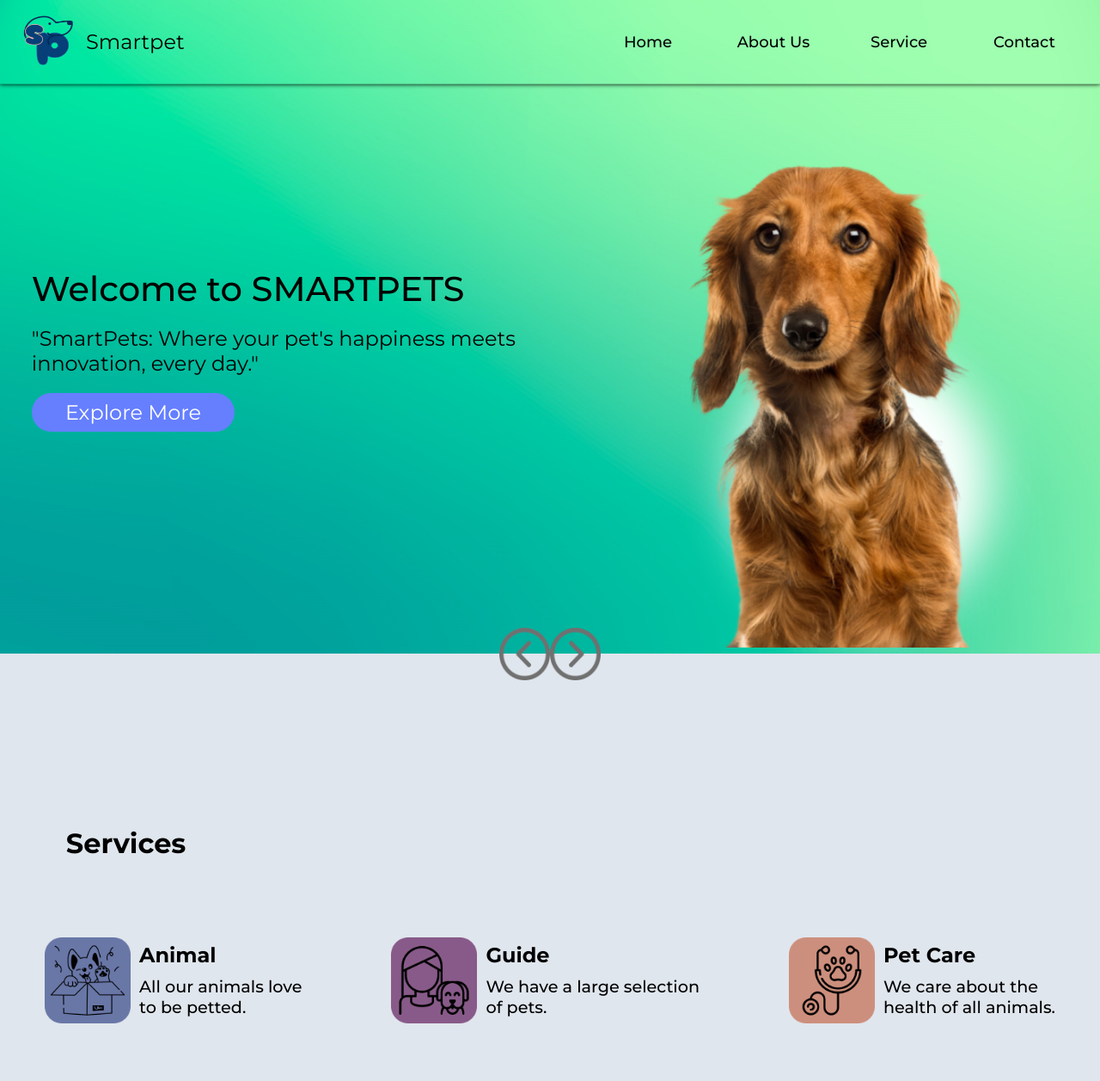
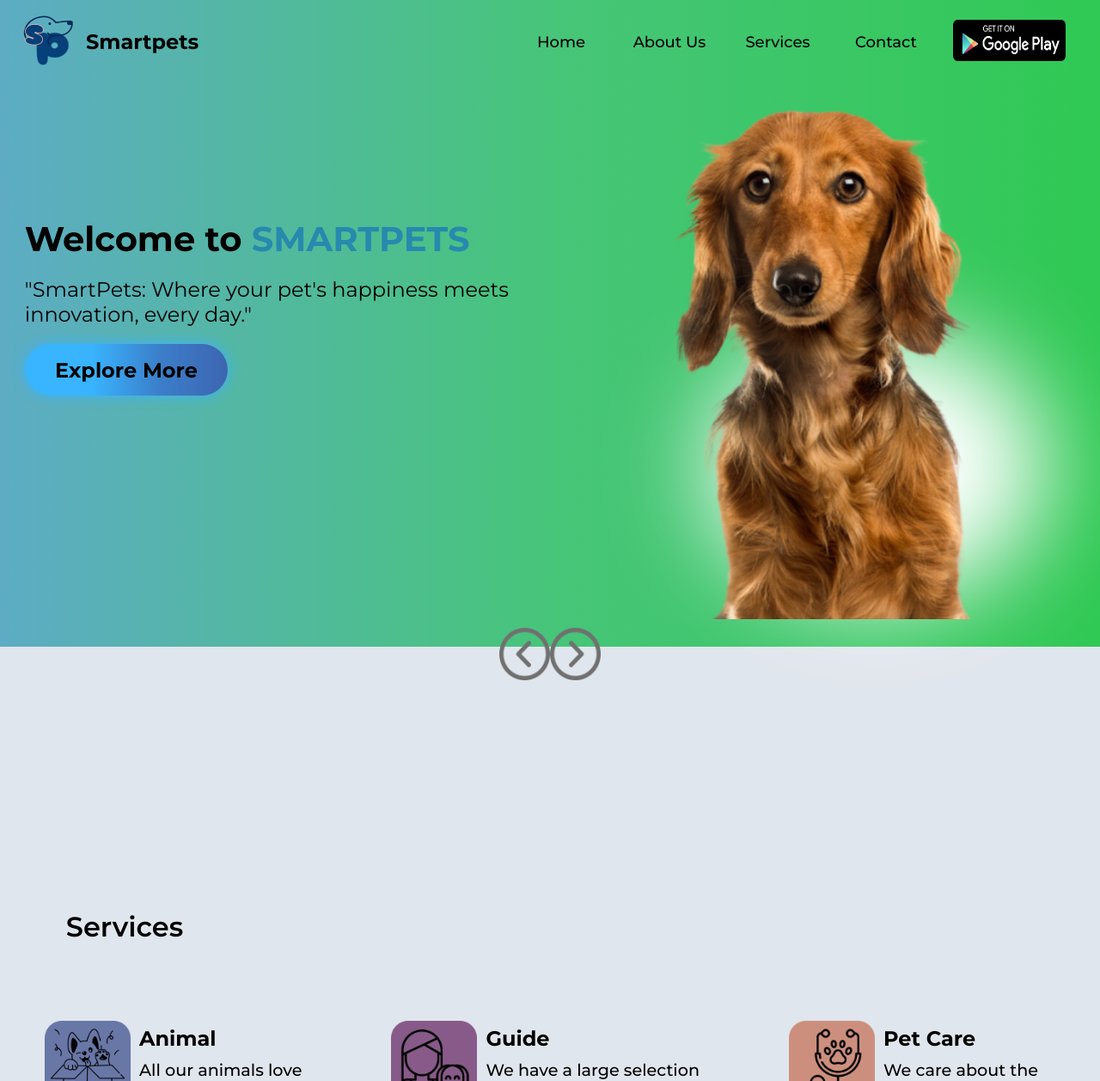
Before and after one commit to Siva22223333/Smartpet, a Django app: page / in a window 1280 px wide. Shown: the top 1257 px of the page at 86% size. Run offline with Django 5.2, Linux system fonts and the light colour scheme.

Commit message:
24-9-2024

```diff
--- a/smartpet/static/css/Dashboard.css
+++ b/smartpet/static/css/Dashboard.css
@@ -31,36 +31,33 @@ body {
     height: 95%;
     width: 100%;
     position: relative;
+
 }
 
-.background-img {
-    position: absolute;
-    width: 100%;
-    height: 100%;
-    left: 0;
-    top: 0;
-    z-index: -1;
-    object-fit: cover;
-    transition: padding-top 0.3s
-}
+
 
 .welcome-img-div {
     height: 75%;
     display: flex;
     justify-content: space-around;
     padding-top: 85px;
+    background-image: linear-gradient(to right, #5dacc4, #47c579, #30c954);
 }
 
 .welcome-div {
     height: 30%;
-    padding-top: 10%;
+    padding-top: 4%;
 }
-
+.welcome-div2{
+    height: auto;
+    padding: 20px 0px;
+    animation: slideIn 1s ease-out;
+}
 .welcome {
-    animation: slideIn 1s ease-out;
     font-size: 40px;
-    font-weight: 500;
+    font-weight: 700;
     height: auto;
+    display: inline;
 }
 
 .welcome-quotes {
@@ -70,20 +67,26 @@ body {
 }
 .dog-img {
     max-width: 100%;
-    height: auto;
+    height: 602px;
     display: block;
+    z-index: 100;
+    position: relative;
+    bottom: 66%;
 }
 
 .Explore-btn {
     animation: slideIn 1s ease-out;
-    height: 45px;
+    height: 60px;
     width: 42%;
-    color: white;
+    color: #000000;
     font-size: x-large;
     border-radius: 30px;
     border: none;
     background-color: #657fff;
     cursor: pointer;
+    background: linear-gradient(to left, #3d65b1, #3c7eca, #39b3fd, #39b5ff);
+    font-weight: 700;
+    box-shadow: 0px 0px 15px 0px #39b3fd;
 }
 
 .Explore-btn-div {
@@ -98,6 +101,8 @@ body {
     top: 80%;
     width: 100%;
     height: 30%;
+    z-index: 100;
+    align-items: center;
 }
 
 .card-container {
@@ -105,6 +110,7 @@ body {
     overflow: hidden;
     justify-content: center;
     align-items: center;
+    z-index: 999;
 }
 
 .card {
@@ -145,17 +151,19 @@ body {
     font-weight: 500;
 }
 .background-shadow {
-    position: absolute;
-    bottom: 5%;
+    position: relative;
+    top: 36%;
     background-color: white;
-    height: 42%;
-    width: 23%;
-    right: 10%;
+    height: 312px;
+    width: 394px;
+    left: 29%;
     border-radius: 100%;
-    filter: blur(30px);
-    z-index: -1;
+    filter: blur(59px);
+    z-index: 1;
 }
-
+.dog-img-div{
+    width: fit-content;
+}
 .div3 {
     height: 50%;
     display: flex;
@@ -174,7 +182,7 @@ body {
 
 .services-p {
     font-size: xx-large;
-    font-weight: bold;
+    font-weight: 600;
     padding-left: 6%;
 }
 
@@ -203,11 +211,16 @@ body {
     padding-left: 10px;
     height: auto;
 }
-.prev-btn, .next-btn {
+.prev-btn {
     height: 61px;
     width: 59px;
+    padding-left: 20px;
 }
-
+.next-btn {
+    height: 61px;
+    width: 59px;
+    padding-right: 20px;
+}
 .prev-btn-div {
     display: flex;
     align-items: center;
--- a/smartpet/static/css/footer.css
+++ b/smartpet/static/css/footer.css
@@ -4,6 +4,11 @@
 .div7-footer-div1{
     display: flex;
     flex-direction: column;
+}
+.div7-footer-div3{
+    display: flex;
+    flex-direction: column;
+    width: 230px;
 }
 .div7-footer-div2{
     display: flex;
--- a/smartpet/static/css/header.css
+++ b/smartpet/static/css/header.css
@@ -35,6 +35,8 @@
 .name-logo{
     display: block;
     font-size: x-large;
+    font-weight: 700;
+
 }
 .logo-div {
     display: flex;
@@ -50,27 +52,32 @@
     flex-direction: row;
     align-items: center;
     justify-content: space-between;
-    border-bottom: 1px solid #00000029;
     transition: padding 0.3s;
-    box-shadow: 0px 0px 5px 0px;
+    background-image: linear-gradient(to right, #5dacc4, #47c579, #30c954);
 }
 .content {
     padding: 16px;
   }
   .sticky {
     position: fixed;
-    background-color: white;
+    background-image: linear-gradient(to right, #5dacc4, #47c579, #30c954);
     top: 0;
     width: 100%;
     z-index: 1000;
+    border-bottom: 1px solid #00000029;
+    box-shadow: 0px 0px 5px 0px;
   }
-
+  .play-store-img {
+    width: 131px;
+    height: 48px;
+}
 
 .header-btn {
     display: flex;
     flex-direction: row;
-    gap: 50px;
+    gap: 30px;
     margin-right: 40px;
+    align-items: center;
 }
 .menu-img{
     height: 40px;
@@ -86,6 +93,9 @@
     align-items: center;
     justify-content: center;
     font-weight: 500;
+}
+.btn:active , .btn:hover{
+    font-weight: 700;
 }
 @media screen and ( max-width:768px ) {
 
--- a/smartpet/static/css/service.css
+++ b/smartpet/static/css/service.css
@@ -87,6 +87,7 @@ body{
     height: auto;
     flex-direction: column;
     gap: 20px;
+    text-align: justify;
 }
 .service-div2-p2{
     color: royalblue;
--- a/smartpet/templates/Dashboard.html
+++ b/smartpet/templates/Dashboard.html
@@ -10,14 +10,15 @@
     <meta name="viewport"content="width=device-width,initial-scale=1.0">
 </head>
 <body>
+    {% include "header.html" %}
     <div class="div1">
-        <img src="{% static 'image/3150060.jpg' %}" class="background-img" >
 
-        {% include "header.html" %}
 
         <div class="welcome-img-div">
             <div class="welcome-div">
-                <p class="welcome">Welcome to SMARTPETS</p><br>
+                <div class="welcome-div2">
+                    <p class="welcome">Welcome to <span  style="color: #2789ae;"> SMARTPETS </span></p>
+                </div>
                 <p class="welcome-quotes">"SmartPets: Where your pet's happiness  meets </p>
                 <p class="welcome-quotes">innovation, every day."</p>
                 <div class="Explore-btn-div">
@@ -25,20 +26,21 @@
                         <button class="Explore-btn">Explore More</button>
                     </a>
                 </div>
-            </div><div class="background-shadow"></div>
+            </div>
+            <div  class="dog-img-div">
+                <p class="background-shadow"></p>
                 <img class="dog-img" src="{% static 'image/pet.png' %}" >
             </div>
         </div>
+    </div>
     <div class="div2" id="card_container">
-        <div class="prev-btn-div">
-            <img class=" prev-btn" src="{% static 'image/prev.png' %}" >
-        </div>
+
+        <img class=" prev-btn prev-btn-div" src="{% static 'image/prev.png' %}" >
+
         <div class="card-container" id="card_container_inner">
 
         </div>
-        <div class="next-btn-div">
-            <img class=" next-btn " src="{% static 'image/next.png' %}" >
-        </div>
+            <img class=" next-btn next-btn-div" src="{% static 'image/next.png' %}" >
     </div>
     <div class="div3">
         <div class="services-div">
@@ -80,6 +82,7 @@
                 <img class="div4-img" src="{% static 'image/pet3.png' %}" >
             </div>
             <div class="div4-right-div">
+                <p class="div4-p3">SmartPets</p>
                 <p class="div4-p">The smarter way to shop your pet</p>
                 <p class="div4-p2">Streamline your shopping experience with expert recommendations and easy-to-navigate categories,
                      ensuring your furry friend gets the best care without the hassle.
@@ -117,7 +120,7 @@
     </div>
     <div class="div6">
         <div class="div6-div1">
-            <p class="div6-p">Join the SmartPets Family Today!</p>
+            <p class="div6-p">Join the <span style="color: #2789ae;"> SmartPets </span> Family Today!</p>
         </div>
         <div class="div6-div2">
             <div class="div-left-div6">
@@ -128,7 +131,7 @@
             </div>
             <div class="div-right-div6">
             <div class="div6-right-div1">
-                <p class="div6-right-p1">Download SMARTPETS App Today!</p>
+                <p class="div6-right-p1">Download <span style="color: #2789ae;">SMARTPETS</span> App Today!</p>
                 <p class="div6-right-p2"> Because at SmartPets, we know that happy pets make happy homes.</p>
             </div>
             <div class="div6-right-div2">
@@ -141,7 +144,6 @@
     </div>
     <div class="div7">
         <div class="div7-bg">
-            <img src="{% static 'image/3150060.jpg' %}" class="background-img" >
             <div class="div7-div1">
                 <p class="div7-p1">Contact</p>
             </div>
@@ -251,28 +253,42 @@
 
         window.onscroll = function() {myFunction()};
         var img = document.querySelector(".welcome-img-div");
+        var div2=document.querySelector(".div2")
         var header = document.getElementById("header");
         var sticky = header.offsetTop;
-
+        var mobile_view=window.matchMedia("(max-width: 320px)").matches;
+        var large_mobile=window.matchMedia("(max-width: 563px)").matches;
+        var tablet_view=window.matchMedia("(max-width: 768px)").matches;
         function myFunction() {
             if (img) {
         if (window.pageYOffset > sticky) {
             header.classList.add("sticky");
-                    if (window.matchMedia("(max-width: 320px)").matches) {
+
+            if (mobile_view) {
                 img.style.paddingTop = "0px";
-                    }
-                    else
-                    {
+                div2.style.top = "35%";
+            } else if (large_mobile) {
+                img.style.paddingTop = "0px";
+                div2.style.top = "43%";
+            }else if (tablet_view) {
+                img.style.paddingTop = "0px";
+                div2.style.top = "58%";}
+            else {
                 img.style.paddingTop = "183px";
             }
-                }
+        } else {
+            header.classList.remove("sticky");
+
+            if (mobile_view) {
+                img.style.paddingTop = "0px";
+                div2.style.top = "46%";
+            } else if (large_mobile) {
+                img.style.paddingTop = "0px";
+                div2.style.top = "56%";
+            }else if (tablet_view) {
+                img.style.paddingTop = "0px";
+                div2.style.top = "72%";}
             else {
-                    header.classList.remove("sticky");
-                    if (window.matchMedia("(max-width: 320px)").matches) {
-                        img.style.paddingTop = "0px";
-                    }
-                    else
-                    {
                 img.style.paddingTop = "85px";
             }
         }
--- a/smartpet/templates/aboutus.html
+++ b/smartpet/templates/aboutus.html
@@ -55,7 +55,7 @@
             </p>
 
         </div>
-        <div class="aboutus-div2">
+        <div class="aboutus-div3">
             <img class="aboutus-img" src="{% static 'image/pet7.jpg' %}" >
         </div>
     </div>
--- a/smartpet/templates/footer.html
+++ b/smartpet/templates/footer.html
@@ -21,7 +21,7 @@
             <p class="div7-footer-p3">Mon Fri: 9:00 AM 8:00 PM </p>
             <p class="div7-footer-p3">Sat Sun: 10:00 AM - 6:00 PM</p>
         </div>
-        <div class="div7-footer-div1">
+        <div class="div7-footer-div3">
             <p class="div7-footer-p2">Legal</p>
             <a class="div7-footer-a" href="#">Terms & Conditions</a>
             <a class="div7-footer-a" href="#">Privacy Policy</a>
--- a/smartpet/templates/header.html
+++ b/smartpet/templates/header.html
@@ -6,22 +6,24 @@
     <div>
         <img src="{% static 'image/logo.png' %}" alt="logo" class="logo">
     </div>
-        <p class="name-logo">Smartpet</p>
+        <p class="name-logo">Smartpets</p>
 
     </div>
     <div >
         <div  class="header-btn" id="header_btn">
             <a class="btn" href="{% url 'dashboard' %}">Home</a>
             <a class="btn" href="{% url 'aboutus' %}">About Us</a>
-            <a class="btn" href="{% url 'service' %}">Service</a>
+            <a class="btn" href="{% url 'service' %}">Services</a>
             <a class="btn" href="{% url 'contact' %}">Contact</a>
-
+            <a href="https://play.google.com/store/apps/developer?id=MINDTEK&hl=en">
+                <img src="{% static 'image/download.png' %} " class="play-store-img" >
+            </a>
         </div>
         <div class="menu-btn-div" id="menu_btn_div">
             <div class="menu-btn-div2">
                 <a class="btn" href="{% url 'dashboard' %}">Home</a>
                 <a class="btn" href="{% url 'aboutus' %}">About Us</a>
-                <a class="btn" href="{% url 'service' %}">Service</a>
+                <a class="btn" href="{% url 'service' %}">Services</a>
                 <a class="btn" href="{% url 'contact' %}">Contact</a>
             </div>
         </div>
```
Also changed, not shown: other parts of smartpet/static/css/Dashboard.css (+49 -22 lines), smartpet/static/css/aboutus.css (+15 -9 lines), smartpet/static/css/explore.css (+6 -7 lines). Lines whose indentation alone changed are shown as unchanged.
